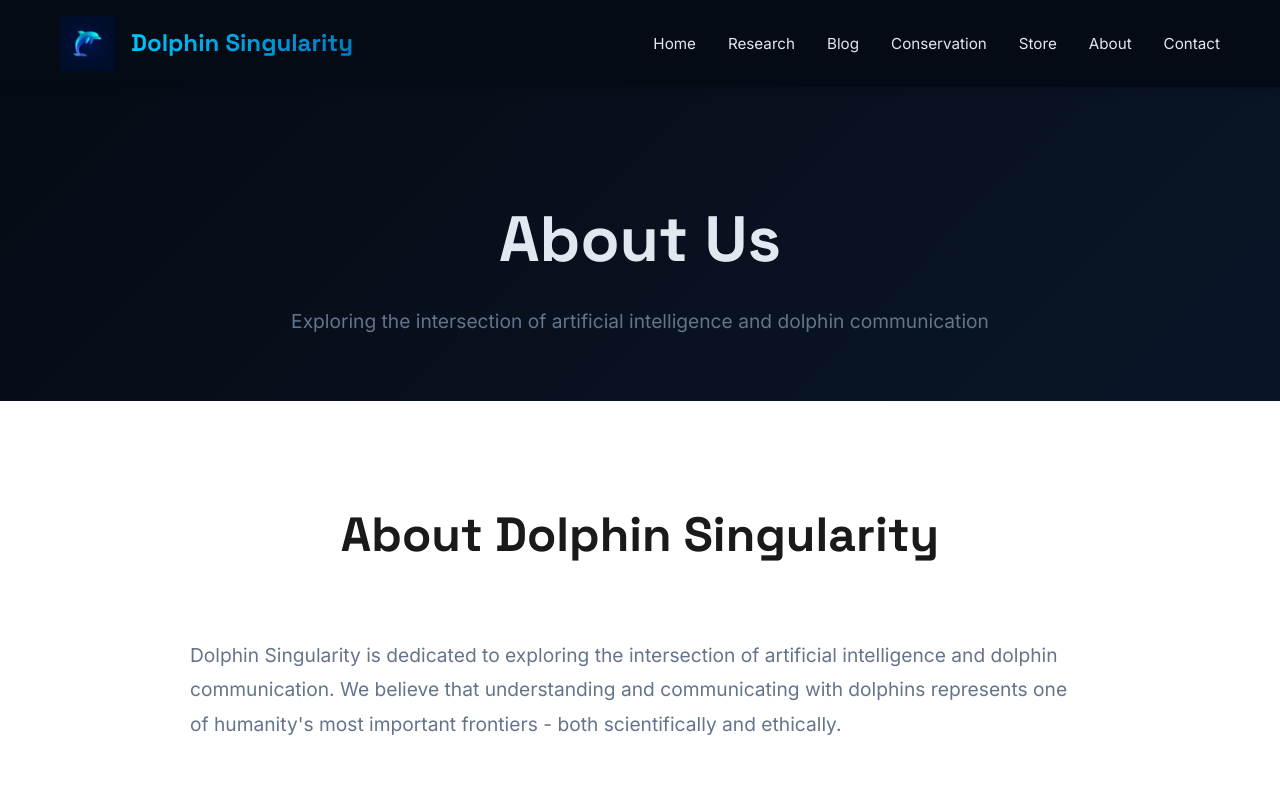
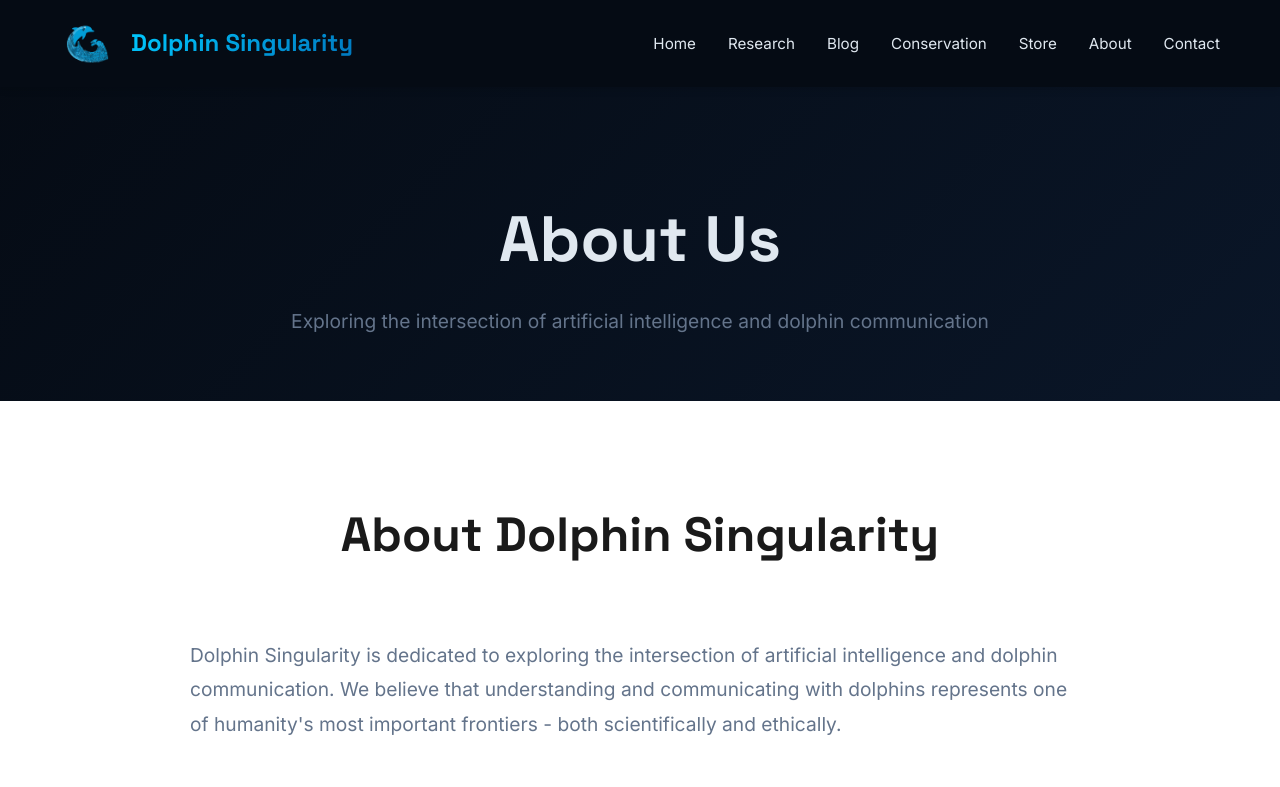
Before and after one commit to playfuldolphin/dolphin-singularity, a plain HTML site: page about.html in a window 1280 px wide. Shown: the top 787 px of the page. Drawn offline with Linux system fonts and the light colour scheme.

Commit message:
Replace with logo4.png - simplified design

```diff
--- a/about.html
+++ b/about.html
@@ -14,7 +14,7 @@
     <nav class="navbar">
         <div class="container">
             <div class="nav-brand">
-                <img src="images/logo3.png" alt="Dolphin Singularity Logo" class="nav-logo">
+                <img src="images/logo4.png" alt="Dolphin Singularity Logo" class="nav-logo">
                 <h1>Dolphin Singularity</h1>
             </div>
             <ul class="nav-links">
```
Also changed, not shown: blog.html (+1 -1 lines), conservation.html (+1 -1 lines), contact.html (+1 -1 lines), index.html (+1 -1 lines), research.html (+1 -1 lines), store.html (+1 -1 lines), images/logo4.png (added).
